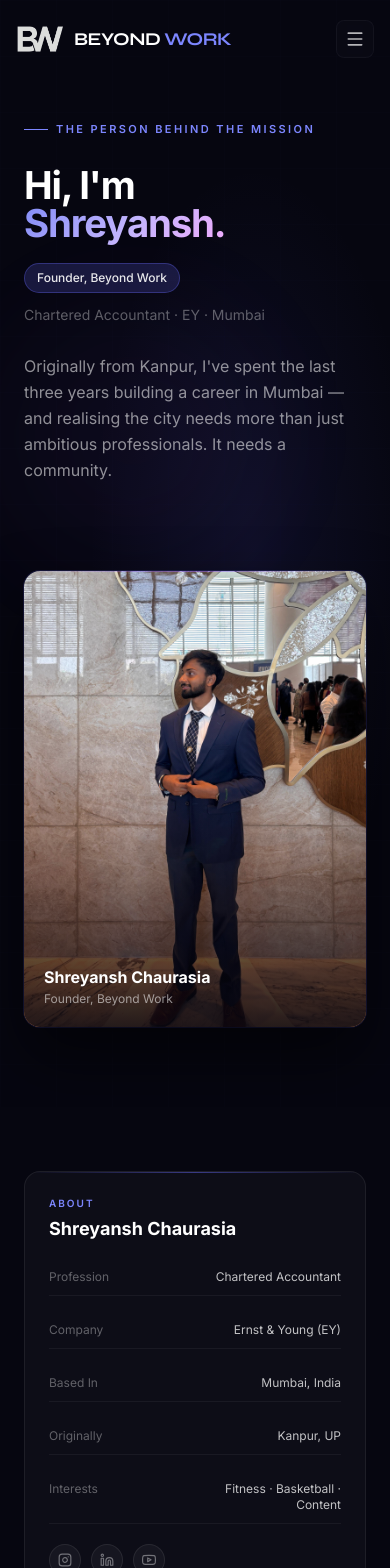
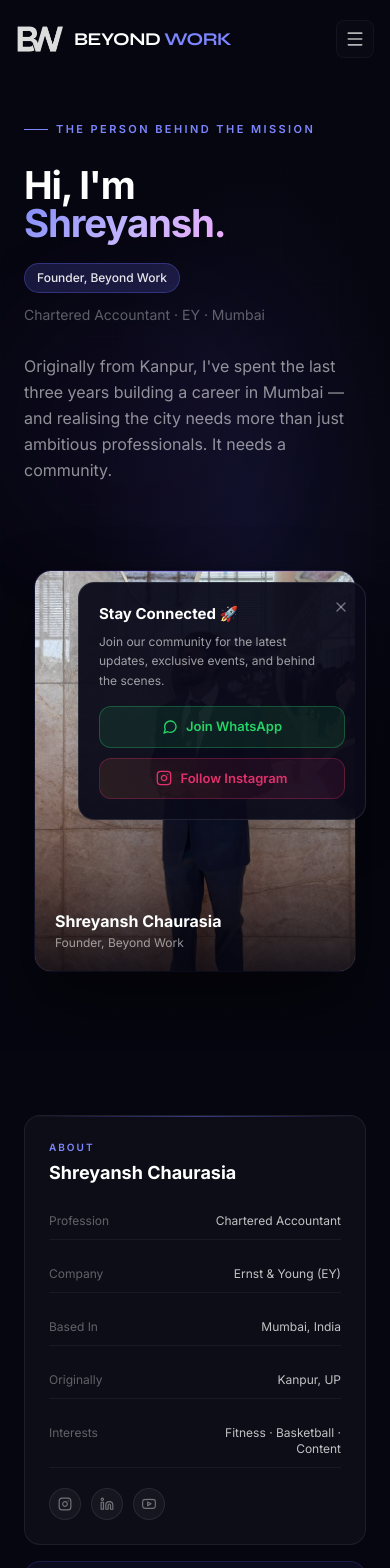
Before and after one commit to Vikrant-2301/nexus-club, a Next.js app: page /founder-story in a window 390 px wide. Shown: the top 1568 px of the page. Built offline with nearby package versions, Linux system fonts and the light colour scheme; no server answers.

Commit message:
mail fix

```diff
--- a/app/api/razorpay/verify/route.ts
+++ b/app/api/razorpay/verify/route.ts
@@ -43,9 +43,12 @@
       }
     }
 
-    // Send email asynchronously
-    sendConfirmationEmail(booking, event).catch(console.error);
-
+    // Send email synchronously to ensure it completes before lambda exits
+    try {
+      await sendConfirmationEmail(booking, event);
+    } catch (emailError) {
+      console.error('Failed to send confirmation email:', emailError);
+    }
     return NextResponse.json({ success: true, message: 'Payment verified' });
   } catch (error: any) {
     return NextResponse.json({ error: error.message }, { status: 500 });
--- a/app/founder-story/page.tsx
+++ b/app/founder-story/page.tsx
@@ -29,7 +29,7 @@
 const TIMELINE = [
   { year: 'Kanpur', label: 'The Beginning', desc: 'Grew up with a love for sports and people. Always the connector in any room.' },
   { year: 'CA Studies', label: 'Head Down', desc: 'Years of articleship, exams, and relentless grind. Career became everything.' },
-  { year: 'EY Mumbai', label: 'New City', desc: 'Moved to Mumbai for work. Realized how hard it is to build real friendships as an adult.' },
+  { year: 'EY Mumbai', label: 'Corporate Life', desc: 'Started working at EY. Amidst the fast-paced corporate life, realized how hard it is to build real friendships as an adult.' },
   { year: '2026', label: 'Beyond Work', desc: 'Started organising runs and sports meetups. People showed up. A community was born.' },
 ];
 
@@ -100,14 +100,14 @@
 
           {/* Right: portrait */}
           <Reveal delay={0.1}>
-            <div className="relative rounded-2xl overflow-hidden mx-auto lg:mx-0"
-              style={{ maxWidth: '380px', aspectRatio: '3/4', boxShadow: '0 32px 64px rgba(0,0,0,0.55), 0 0 0 1px rgba(99,102,241,0.18)' }}>
+            <div className="relative rounded-2xl overflow-hidden mx-auto lg:mx-0 w-full max-w-[320px] sm:max-w-[380px] aspect-[4/5] sm:aspect-[3/4]"
+              style={{ boxShadow: '0 32px 64px rgba(0,0,0,0.55), 0 0 0 1px rgba(99,102,241,0.18)' }}>
               <div className="absolute inset-0 z-10"
                 style={{ background: 'linear-gradient(to top, rgba(6,6,16,0.88) 0%, rgba(6,6,16,0.15) 45%, transparent 70%)' }} />
-              <Image src="/uploads/shreyansh.jpeg" alt="Shreyansh Chaurasia" fill className="object-cover object-top" priority />
-              <div className="absolute bottom-5 left-5 z-20">
-                <p className="font-syne font-bold text-base text-white">Shreyansh Chaurasia</p>
-                <p className="text-white/55 text-xs mt-0.5">Founder, Beyond Work</p>
+              <Image src="/uploads/shreyansh.jpeg" alt="Shreyansh Chaurasia" fill className="object-cover scale-[1.2] sm:scale-[1.4] lg:scale-[1.7] origin-[50%_15%]" priority />
+              <div className="absolute bottom-5 left-5 right-5 z-20">
+                <p className="font-syne font-bold text-base text-white truncate">Shreyansh Chaurasia</p>
+                <p className="text-white/55 text-xs mt-0.5 truncate">Founder, Beyond Work</p>
               </div>
               <div className="absolute top-0 left-0 right-0 h-px z-20"
                 style={{ background: 'linear-gradient(90deg, transparent, rgba(139,92,246,0.5), transparent)' }} />
@@ -234,10 +234,10 @@
             </StoryP>
 
             <div className="pt-6 pb-4 flex flex-col sm:flex-row gap-3">
-              <Link href="/" className="btn-primary inline-flex items-center justify-center gap-2 group">
+              <a href="https://chat.whatsapp.com/EQNP8smPKozILPhfw2dXzr" target="_blank" rel="noreferrer" className="btn-primary inline-flex items-center justify-center gap-2 group">
                 <span className="relative z-10 text-sm">Join the Community</span>
                 <ArrowRight size={16} className="relative z-10 group-hover:translate-x-1 transition-transform" />
-              </Link>
+              </a>
               <Link href="/why-we-exist" className="btn-secondary inline-flex items-center justify-center text-sm">
                 Why We Exist
               </Link>
--- a/app/layout.tsx
+++ b/app/layout.tsx
@@ -63,6 +63,8 @@
   },
 };
 
+import SocialPopup from '@/components/layout/SocialPopup';
+
 export default function RootLayout({
   children,
 }: {
@@ -74,6 +76,7 @@
         <Navbar />
         <main>{children}</main>
         <Footer />
+        <SocialPopup />
         <Toaster
           position="bottom-center"
           toastOptions={{
--- a/components/layout/Navbar.tsx
+++ b/components/layout/Navbar.tsx
@@ -78,7 +78,7 @@
 
       {/* Mobile Menu */}
       {isOpen && (
-        <div className="md:hidden mt-2 mx-4 rounded-2xl glass-strong border border-white/10 overflow-hidden animate-scale-in">
+        <div className="md:hidden mt-2 mx-4 rounded-2xl bg-[#0a0a1a]/95 backdrop-blur-xl border border-white/10 shadow-2xl overflow-hidden animate-scale-in">
           <div className="p-4 flex flex-col gap-2">
             <Link
               href="/founder-story"
--- /dev/null
+++ b/components/layout/SocialPopup.tsx
@@ -0,0 +1,84 @@
+'use client';
+
+import { useState, useEffect } from 'react';
+import { X } from 'lucide-react';
+
+const InstagramIcon = ({ size = 20 }: { size?: number }) => (
+  <svg xmlns="http://www.w3.org/2000/svg" width={size} height={size} viewBox="0 0 24 24" fill="none" stroke="currentColor" strokeWidth="2" strokeLinecap="round" strokeLinejoin="round">
+    <rect x="2" y="2" width="20" height="20" rx="5" ry="5" />
+    <path d="M16 11.37A4 4 0 1 1 12.63 8 4 4 0 0 1 16 11.37z" />
+    <line x1="17.5" y1="6.5" x2="17.51" y2="6.5" />
+  </svg>
+);
+
+const WhatsAppIcon = ({ size = 20 }: { size?: number }) => (
+  <svg xmlns="http://www.w3.org/2000/svg" width={size} height={size} viewBox="0 0 24 24" fill="none" stroke="currentColor" strokeWidth="2" strokeLinecap="round" strokeLinejoin="round">
+    <path d="M21 11.5a8.38 8.38 0 0 1-.9 3.8 8.5 8.5 0 0 1-7.6 4.7 8.38 8.38 0 0 1-3.8-.9L3 21l1.9-5.7a8.38 8.38 0 0 1-.9-3.8 8.5 8.5 0 0 1 4.7-7.6 8.38 8.38 0 0 1 3.8-.9h.5a8.48 8.48 0 0 1 8 8v.5z" />
+  </svg>
+);
+
+export default function SocialPopup() {
+  const [isVisible, setIsVisible] = useState(false);
+
+  useEffect(() => {
+    // Show popup after a short delay
+    const timer = setTimeout(() => {
+      const dismissed = sessionStorage.getItem('socialPopupDismissed');
+      if (!dismissed) {
+        setIsVisible(true);
+      }
+    }, 4000); // 4 second delay
+    return () => clearTimeout(timer);
+  }, []);
+
+  if (!isVisible) return null;
+
+  const dismiss = () => {
+    setIsVisible(false);
+    sessionStorage.setItem('socialPopupDismissed', 'true');
+  };
+
+  return (
+    <div className="fixed bottom-6 right-6 z-50 animate-slide-up max-w-[calc(100vw-3rem)]">
+      <div className="bg-[#0a0a1a]/95 backdrop-blur-xl rounded-2xl p-5 shadow-2xl border border-white/10 w-72 relative">
+        <button
+          onClick={dismiss}
+          className="absolute top-3 right-3 p-1 text-white/40 hover:text-white hover:bg-white/10 rounded-full transition-colors"
+          aria-label="Close popup"
+        >
+          <X size={16} />
+        </button>
+
+        <div className="mb-4 pr-4">
+          <p className="font-syne font-bold text-[15px] text-white mb-1.5">Stay Connected 🚀</p>
+          <p className="text-white/60 text-xs leading-relaxed">
+            Join our community for the latest updates, exclusive events, and behind the scenes.
+          </p>
+        </div>
+
+        <div className="flex flex-col gap-2.5">
+          <a
+            href="https://chat.whatsapp.com/EQNP8smPKozILPhfw2dXzr"
+            target="_blank"
+            rel="noreferrer"
+            className="flex items-center justify-center gap-2 w-full py-2.5 rounded-xl text-[13px] font-semibold transition-all hover:-translate-y-0.5 group"
+            style={{ background: 'rgba(37, 211, 102, 0.1)', color: '#25D366', border: '1px solid rgba(37, 211, 102, 0.3)' }}
+          >
+            <WhatsAppIcon size={16} />
+            Join WhatsApp
+          </a>
+          <a
+            href="https://www.instagram.com/beyondwork.site/"
+            target="_blank"
+            rel="noreferrer"
+            className="flex items-center justify-center gap-2 w-full py-2.5 rounded-xl text-[13px] font-semibold transition-all hover:-translate-y-0.5 group"
+            style={{ background: 'linear-gradient(45deg, rgba(240, 148, 51, 0.1) 0%, rgba(230, 104, 60, 0.1) 25%, rgba(220, 39, 67, 0.1) 50%, rgba(204, 35, 102, 0.1) 75%, rgba(188, 24, 136, 0.1) 100%)', color: '#E1306C', border: '1px solid rgba(225, 48, 108, 0.3)' }}
+          >
+            <InstagramIcon size={16} />
+            Follow Instagram
+          </a>
+        </div>
+      </div>
+    </div>
+  );
+}
```
